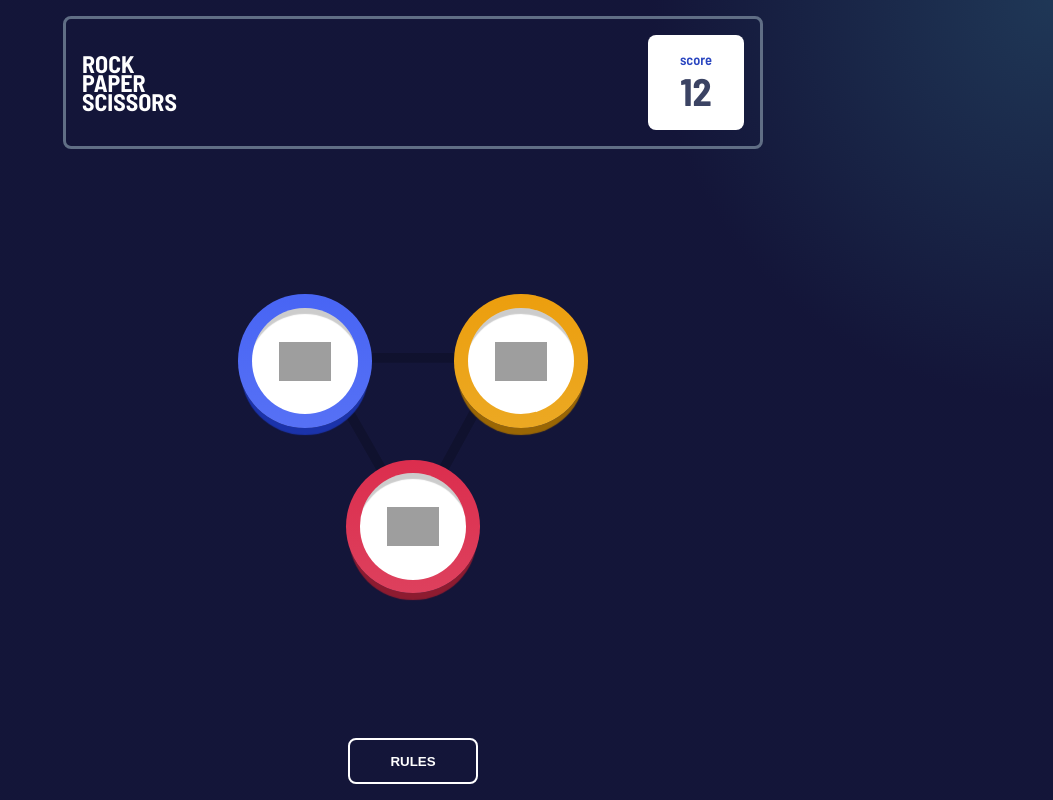
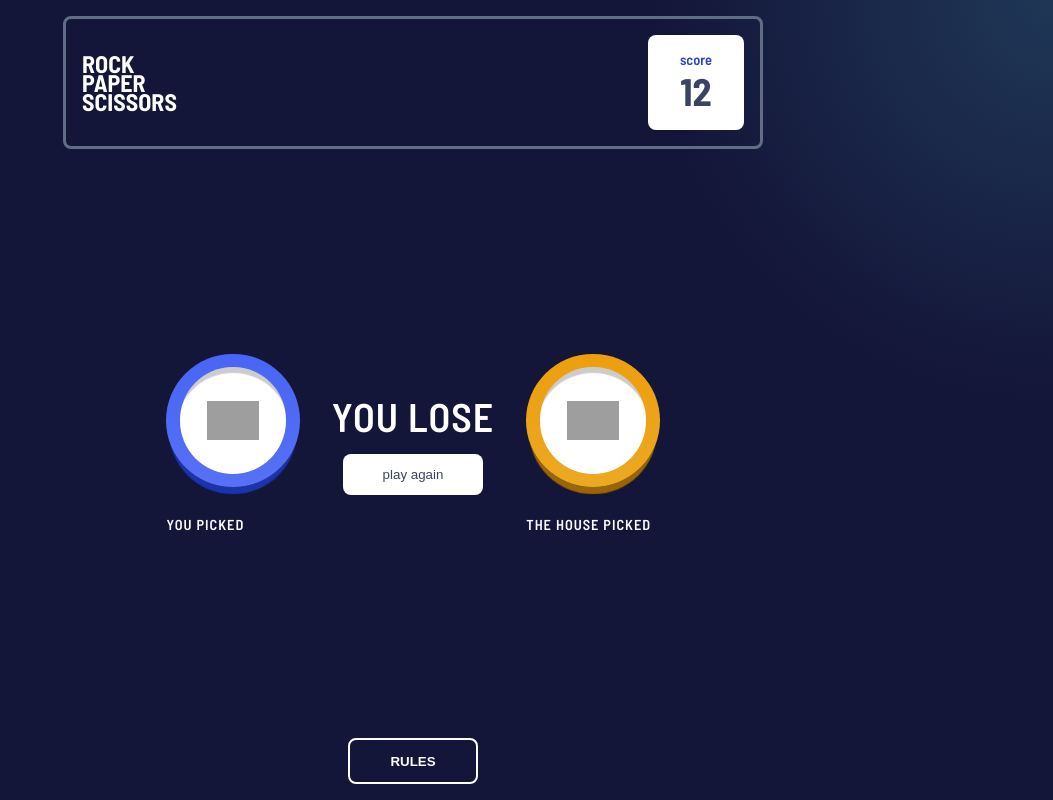
Before and after one commit to alfredthompsonOvie/rock-paper-scissors, a Vue app: page / in a window 1280 px wide. Both pictures are taken after a click on the button 531 px from the left and 361 px from the top of the page. Shown: the whole page, without its empty margins (227-1280 px from the left). Built offline with nearby package versions, Linux system fonts and the light colour scheme; grey boxes are pictures that could not be loaded.

Commit message:
game logic

```diff
--- a/src/assets/main.css
+++ b/src/assets/main.css
@@ -137,6 +137,36 @@ main {
 .weapon {
 	width: clamp(2.3em, 10vw + 1em, 3.9em);
 }
+.yourDestiny {
+	display: flex;
+	justify-content: center;
+	align-items: center;
+	gap: 2em;
+}
+.yourDestiny p {
+	text-transform: uppercase;
+	font-weight: var(--fw-medium);
+	color: #fff;
+	letter-spacing: 1px;
+}
+.player--choice, .Ai--choice {
+	font-size: .9rem;
+	margin-top: 2em;
+}
+.results {
+	text-align: center;
+}
+p.resultDeclaration {
+	font-size: 2.5rem;
+}
+.btn--reset {
+	color: var(--DarkText);
+	background-color: #fff;
+	padding: 1em 3em;
+	margin-top: 1em;
+	border-radius: 8px;
+
+}
 @media (min-width: 375px) {
 	.chooseYourWeapon {
 		max-width: 400px;
--- a/src/components/TriangleArena.vue
+++ b/src/components/TriangleArena.vue
@@ -1,9 +1,11 @@
 <template>
 	<section>
-		<div class="chooseYourWeapon">
+		<div class="chooseYourWeapon" v-if="!playerChoice">
 			<button
 			class="btn btn--paper"
-			@click.prevent="playerSelected">
+			@click.prevent="declareWinner('paper')"
+			ref="paper"
+			>
 				<span class="btn--imgContainer">
 					<img src="@/assets/images/icon-paper.svg" alt="paper" class="weapon"/>
 				</span>
@@ -11,7 +13,9 @@
 
 			<button
 			class="btn btn--scissors"
-			@click.prevent="playerSelected">
+			@click.prevent="declareWinner('scissors')"
+			ref="scissors"
+			>
 				<span class="btn--imgContainer">
 					<img src="@/assets/images/icon-scissors.svg" alt="paper" class="weapon"/>
 				</span>
@@ -19,25 +23,110 @@
 
 			<button
 			class="btn btn--rock"
-			@click.prevent="playerSelected">
+			@click.prevent="declareWinner('rock')"
+			ref="rock"
+			>
 				<span class="btn--imgContainer">
 					<img src="@/assets/images/icon-rock.svg" alt="paper" class="weapon"/>
 				</span>
 			</button>
 		</div>
-		<div class="yourDestiny">
+		<div class="yourDestiny" v-else>
 			<!-- display flex jcc gap3em -->
+			<section class="player">
+				<button
+				class="btn"
+				:class="`btn--${playerChoice}`"
+				@click.prevent="declareWinner('paper')"
+				ref="paper"
+				>
+					<span class="btn--imgContainer">
+						<img :src="`${getImage(playerChoice)}`" alt="paper" class="weapon"/>
+					</span>
+				</button>
+				<p class="player--choice">You Picked</p>
+			</section>
+
+			<section class="results">
+				<p class="resultDeclaration">you {{ result }}</p>
+				<button
+				type="button"
+				@click.prevent=""
+				class="btn--reset"
+				>play again</button>
+			</section>
+
+			<section class="Ai">
+				<button
+				class="btn"
+				:class="`btn--${computerChoice}`"
+				@click.prevent="declareWinner('scissors')"
+				ref="scissors"
+				>
+					<span class="btn--imgContainer">
+						<img :src="`${getImage(computerChoice)}`" alt="paper" class="weapon"/>
+					</span>
+				</button>
+				<p class="Ai--choice">The House Picked</p>
+			</section>
+
+
 		</div>
 	</section>
 </template>
 
 <script setup>
+import { ref } from 'vue';
 
-const emits = defineEmits(['selected'])
+// const emits = defineEmits(['selected']);
+const playerChoice = ref('');
+const computerChoice = ref('');
+const result = ref('');
+const isWeaponSelected = ref(false);
 
-const playerSelected = (e) => {
-	console.log(e);
-	// 387 274
+
+// rules
+/*
+paper beats rock
+rock beats scissors
+scissors beats paper
+*/
+const rules = {
+	paper: [{rock: 'wins'}, {scissors: 'lose'}, {paper:'draw'}],
+	rock: [{ scissors: 'wins' }, {paper: 'lose'}, {rock:'draw'}],
+	scissors: [{ paper: 'wins' }, {rock: 'lose'}, {scissors:'draw'}],
+}
+
+// options
+const options = ['paper', 'scissors', 'rock'];
+
+const paper = ref(null);
+const scissors = ref(null);
+const rock = ref(null);
+
+const getComputerChoice = () => {
+	const idx = Math.floor(Math.random() * 3)
+	return options[idx];
+}
+
+
+const declareWinner = (weapon) => {
+	// playerChoice.value = weapon;
+
+	playerChoice.value = weapon;
+	computerChoice.value = getComputerChoice();
+	let w = rules[playerChoice.value];
+	let y = w.filter(e => e).filter(e => e[computerChoice.value])[0]
+	let r = y[computerChoice.value]
+	console.log("pc", playerChoice.value);
+	console.log("cc", computerChoice.value);
+	console.log("w", w);
+	console.log("y", y);
+	console.log("r", r);
+	result.value = r
+}
+function getImage(name) {
+	return new URL(`/src/assets/images/icon-${name}.svg`, import.meta.url).href
 }
 </script>
 
```
